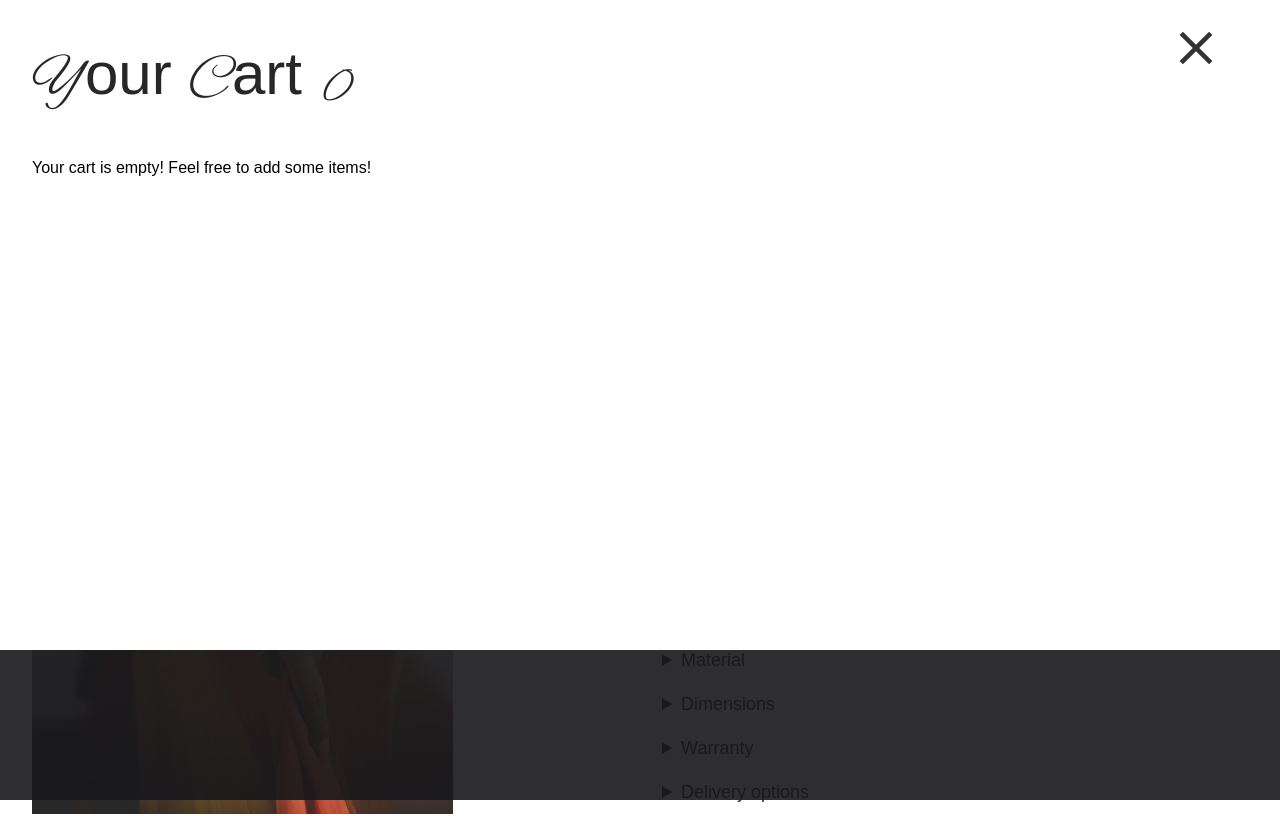
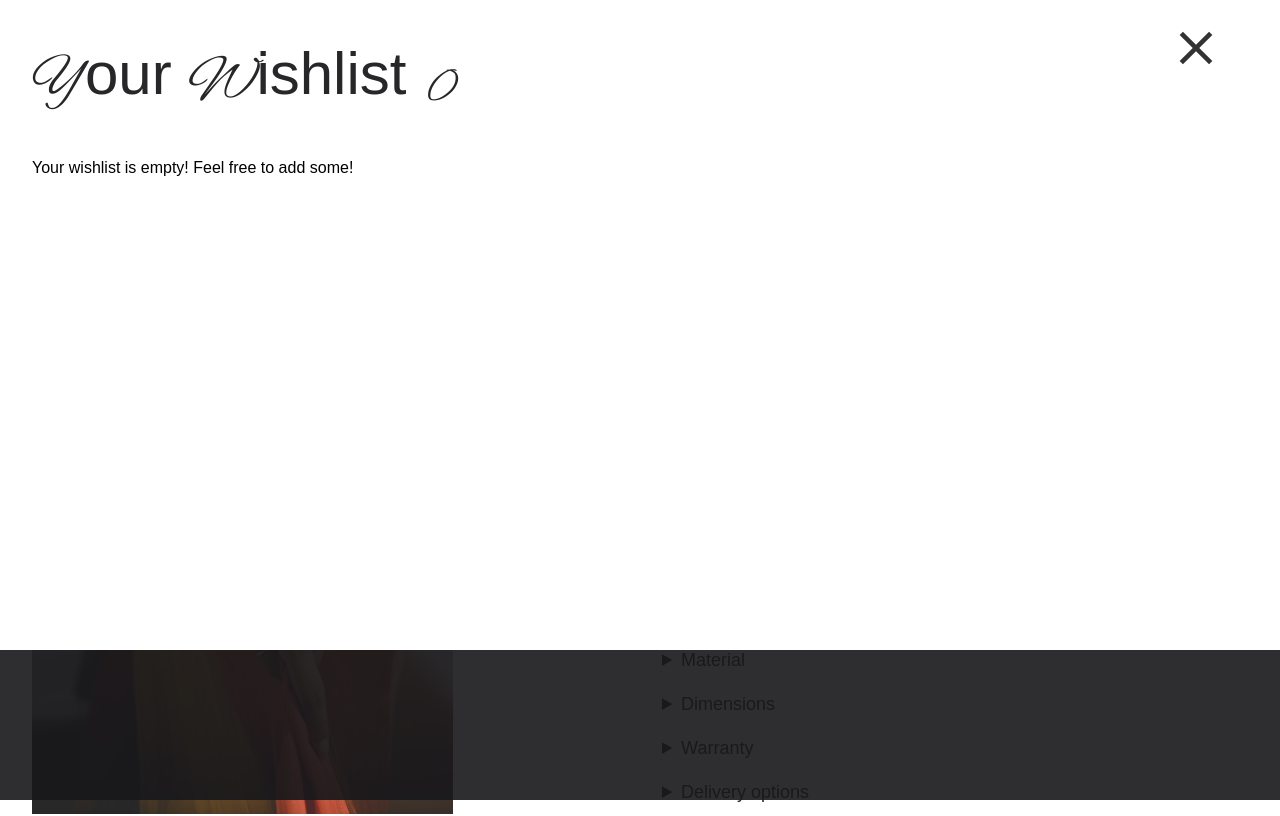
Before and after one commit to HumptyDumpy01/viajewels-app-enhanced, an Angular app: page /jewelry/1 in a window 1280 px wide. Shown: the top 816 px of the page. Built offline with nearby package versions, Linux system fonts and the light colour scheme; a web font is replaced by a local one.

Commit message:
Implemented themeing for wishlist popup

```diff
--- a/src/app/layout/popups/wishlist/wishlist.component.html
+++ b/src/app/layout/popups/wishlist/wishlist.component.html
@@ -1,12 +1,14 @@
-<dialog (close)="onClose()" [open]="popupVisibility"
-        class="bg-white fixed top-0 left-0 w-screen sm:h-[650px] h-screen z-50">
+<dialog (close)="onClose()" [class]="'fixed top-0 left-0 w-screen sm:h-[650px] h-screen z-50'
+ + applyThemeClasses(theme, 'bg-white ', 'bg-zinc-950')"
+        [open]="popupVisibility">
   <app-close-icon (click)="onClose()" class="absolute top-5 right-14" />
   <div class="container pt-11">
-    <div class="flex items-center gap-5 mb-5">
-      <h2 class="text-6xl text-zinc-800 mb-6"><span class="font-alexBrush">Y</span>our <span
+    <div [class]="'flex items-center gap-5 mb-5'
+    + applyThemeClasses(theme, 'text-zinc-800', 'text-neutral-200')">
+      <h2 class="text-6xl mb-6"><span class="font-alexBrush">Y</span>our <span
         class="font-alexBrush">W</span>ishlist
       </h2>
-      <span class="text-5xl font-alexBrush text-zinc-800">{{ wishlist.length }}</span>
+      <span class="text-5xl font-alexBrush">{{ wishlist.length }}</span>
     </div>
     <p *ngIf="wishlist.length === 0">Your wishlist is empty! Feel free to add some!</p>
     <div *ngIf="wishlist.length > 0">
@@ -26,7 +28,9 @@
             [text]="item.itemDetails.description"
           />
           <div class="flex sm:items-center gap-5 flex-col sm:flex-row">
-            <app-viajewels-button-small (click)="handleMoveItemToCart(item)" label="Move to Cart" mode="default"
+            <app-viajewels-button-small (click)="handleMoveItemToCart(item)"
+                                        [mode]="theme === 'dark' ? 'whitish' : 'grey'"
+                                        label="Move to Cart"
                                         type="button" />
             <app-viajewels-button-small (click)="removeItemFromWishlist(item)" label="Remove" mode="grey"
                                         type="button" />
@@ -38,7 +42,9 @@
           <!--        <div class="flex items-center gap-10 mr-24">
                     <span class="text-3xl text-yellow-700">{{ totalWishlistPrice | currency }}</span>
                   </div>-->
-          <app-viajewels-button (click)="moveAllItemsToCart()" label="Move all to Cart" mode="btn" styling="default"
+          <app-viajewels-button (click)="moveAllItemsToCart()" [styling]="theme === 'dark' ? 'empty-white' : 'default'"
+                                label="Move all to Cart"
+                                mode="btn"
                                 type="button" />
         </div>
       </div>
--- a/src/app/layout/popups/wishlist/wishlist.component.ts
+++ b/src/app/layout/popups/wishlist/wishlist.component.ts
@@ -10,6 +10,8 @@ import { CloseIconComponent } from '../../../UI/icons/close-icon/close-icon.comp
 import { JewelWishlistService } from '../../../jewel-wishlist.service';
 import { JewelryType } from '../../../../../data/JEWELRY';
 import { CartService } from '../../../cart.service';
+import { applyThemeClasses } from '../../../../utils/functions/applyThemeClasses';
+import { ThemeService } from '../../../theme.service';
 
 @Component({
   selector: 'app-wishlist',
@@ -27,6 +29,12 @@ import { CartService } from '../../../cart.service';
   styleUrl: './wishlist.component.css'
 })
 export class WishlistComponent {
+  private themeService = inject(ThemeService);
+
+  get theme() {
+    return this.themeService.getTheme;
+  }
+
   private jewelryWishlistService = inject(JewelWishlistService);
   private cartService = inject(CartService);
   private popupsService = inject(PopupsService);
@@ -83,4 +91,6 @@ export class WishlistComponent {
     this.totalWishlistPrice += priceDifference;
     this.cdr.detectChanges();
   }
+
+  protected readonly applyThemeClasses = applyThemeClasses;
 }
--- a/src/app/popups.service.ts
+++ b/src/app/popups.service.ts
@@ -4,8 +4,8 @@ import { Injectable, signal } from '@angular/core';
   providedIn: 'root'
 })
 export class PopupsService {
-  wishlistPopupVisibility = signal(false);
-  cartPopupVisibility = signal(true);
+  wishlistPopupVisibility = signal(true);
+  cartPopupVisibility = signal(false);
 
   changeWishlistPopupVisibility(val: boolean) {
     this.wishlistPopupVisibility.set(val);
```
